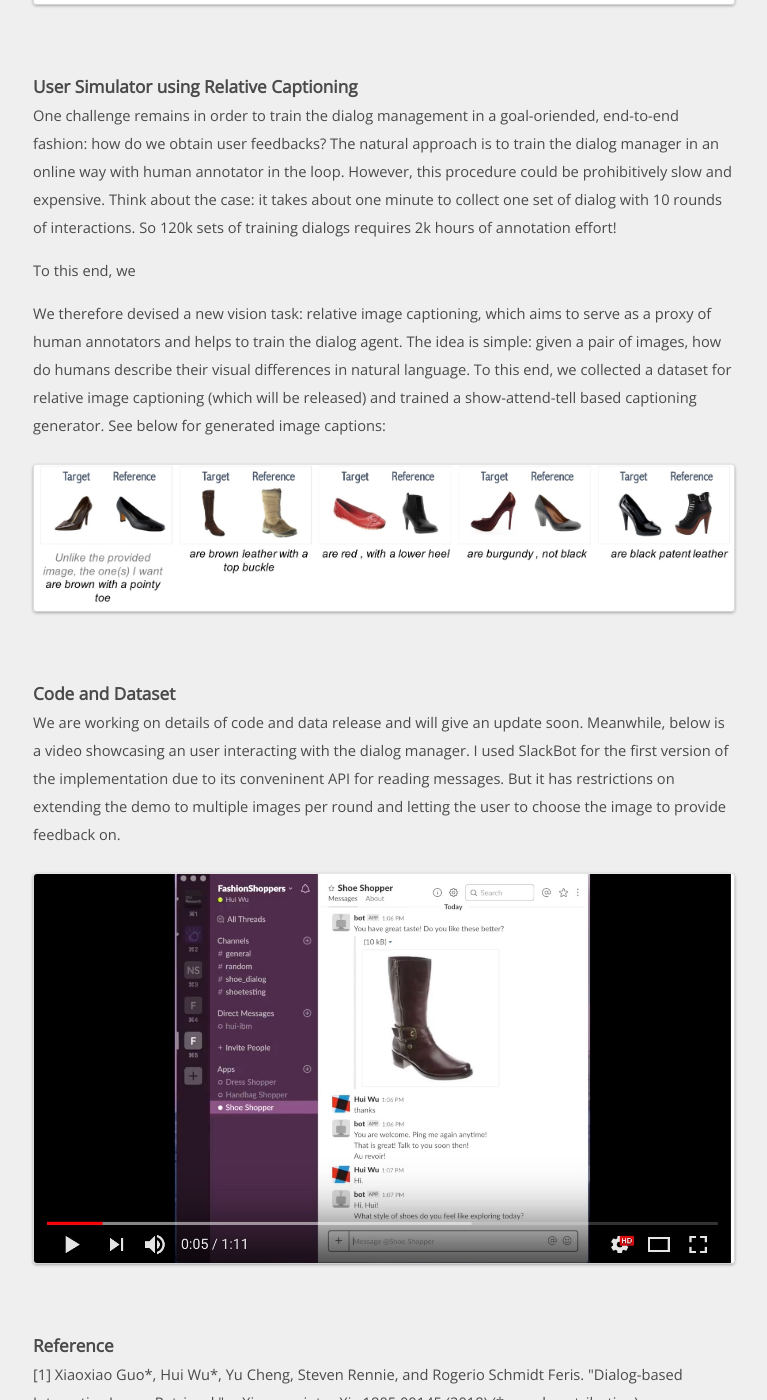
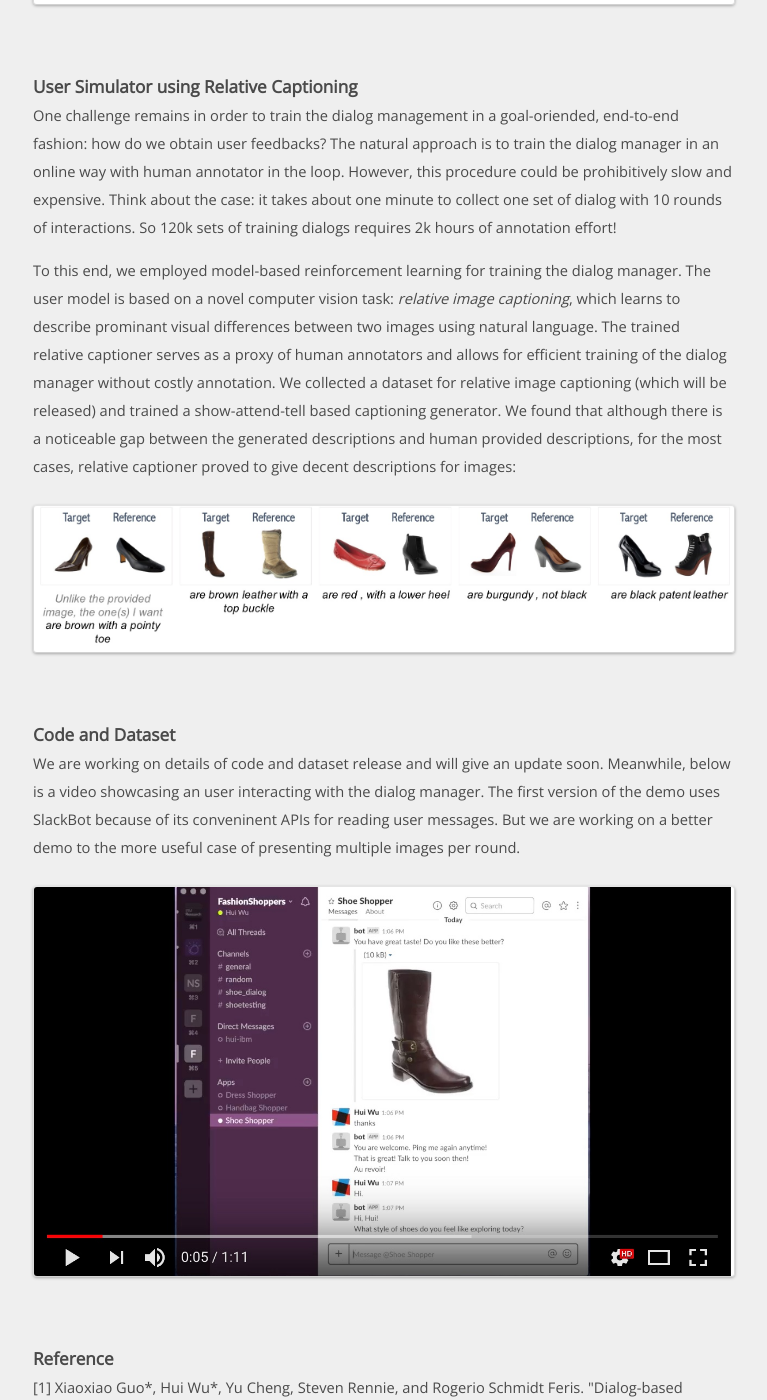
Before and after one commit to spacew/spacew.github.io, a Jekyll site: the page built from _posts/2018-04-25-fashion.markdown, in a window 1280 px wide and 1400 px high, scrolled down 1545 px. Shown: the whole window, without its empty margins (257-1024 px from the left). Built offline with Jekyll 4.4.1, drawn with Linux system fonts in a browser that asks for light colours.

Commit message:
Update 2018-04-25-fashion.markdown

```diff
--- a/_posts/2018-04-25-fashion.markdown
+++ b/_posts/2018-04-25-fashion.markdown
@@ -52,19 +52,23 @@ with human annotator in the loop. However, this procedure could be prohibitively
 Think about the case: it takes about one minute to collect one set of dialog with 10 rounds of interactions.
 So 120k sets of training dialogs requires 2k hours of annotation effort!
 
-To this end, we
-
-We therefore devised a new vision task: relative image captioning, which aims to serve as a proxy of human annotators and helps to train the dialog agent. The idea is simple: given a pair of images, how do humans describe their visual differences in natural language. To this end, we collected a dataset for relative image captioning (which will be released) and trained a show-attend-tell based captioning generator. See below for generated image captions:
+To this end, we employed model-based reinforcement learning for training the dialog manager. The user model
+is based on a novel computer vision task: _relative image captioning_, which learns to describe prominant
+visual differences between two images using natural language. The trained relative captioner serves
+as a proxy of human annotators and allows for efficient training of the dialog manager without costly annotation.
+We collected a dataset for relative image captioning (which will be released) and trained a show-attend-tell based captioning generator.
+We found that although there is a noticeable gap between the generated descriptions and human provided
+descriptions, for the most cases, relative captioner proved to give decent descriptions for images:
 
 <img alt="img" src="{{site.baseurl}}/media/relative_example.jpg">
 
 <br/>
 ### Code and Dataset
-We are working on details of code and data release and will give an update soon.
+We are working on details of code and dataset release and will give an update soon.
 Meanwhile, below is a video showcasing an user interacting with the dialog manager.
-I used SlackBot for the first version of the implementation due to its conveninent API for reading messages.
-But it has restrictions on extending the demo to multiple images per round and letting the user to
-choose the image to provide feedback on.
+The first version of the demo uses SlackBot because of its conveninent APIs
+for reading user messages. But we are working on a better demo to the more
+useful case of presenting multiple images per round.
 
 <a href="http://www.youtube.com/watch?v=6sabCmwO4So"><img alt="img" src="{{site.baseurl}}/media/fashion_video_snip.jpeg"></a>
 
```
